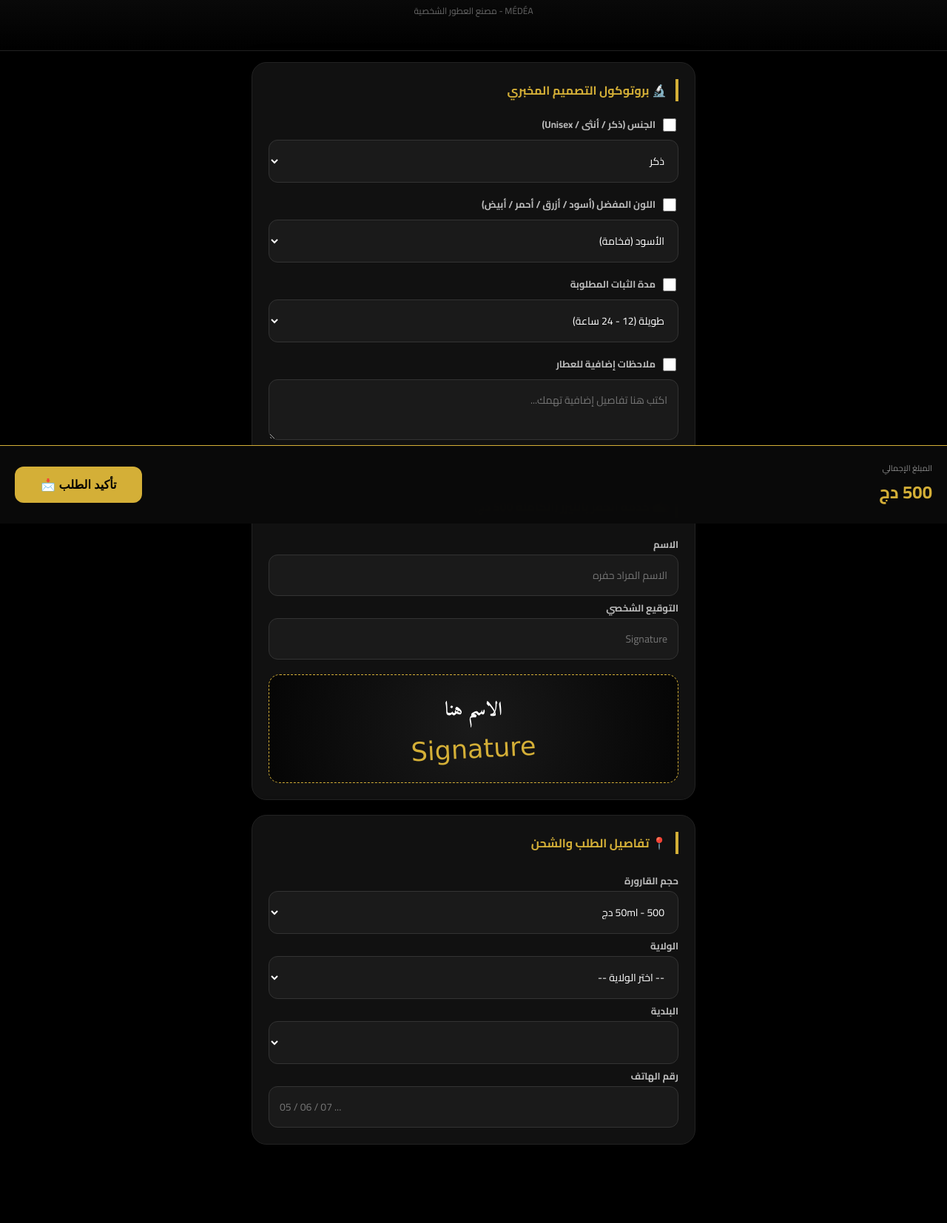
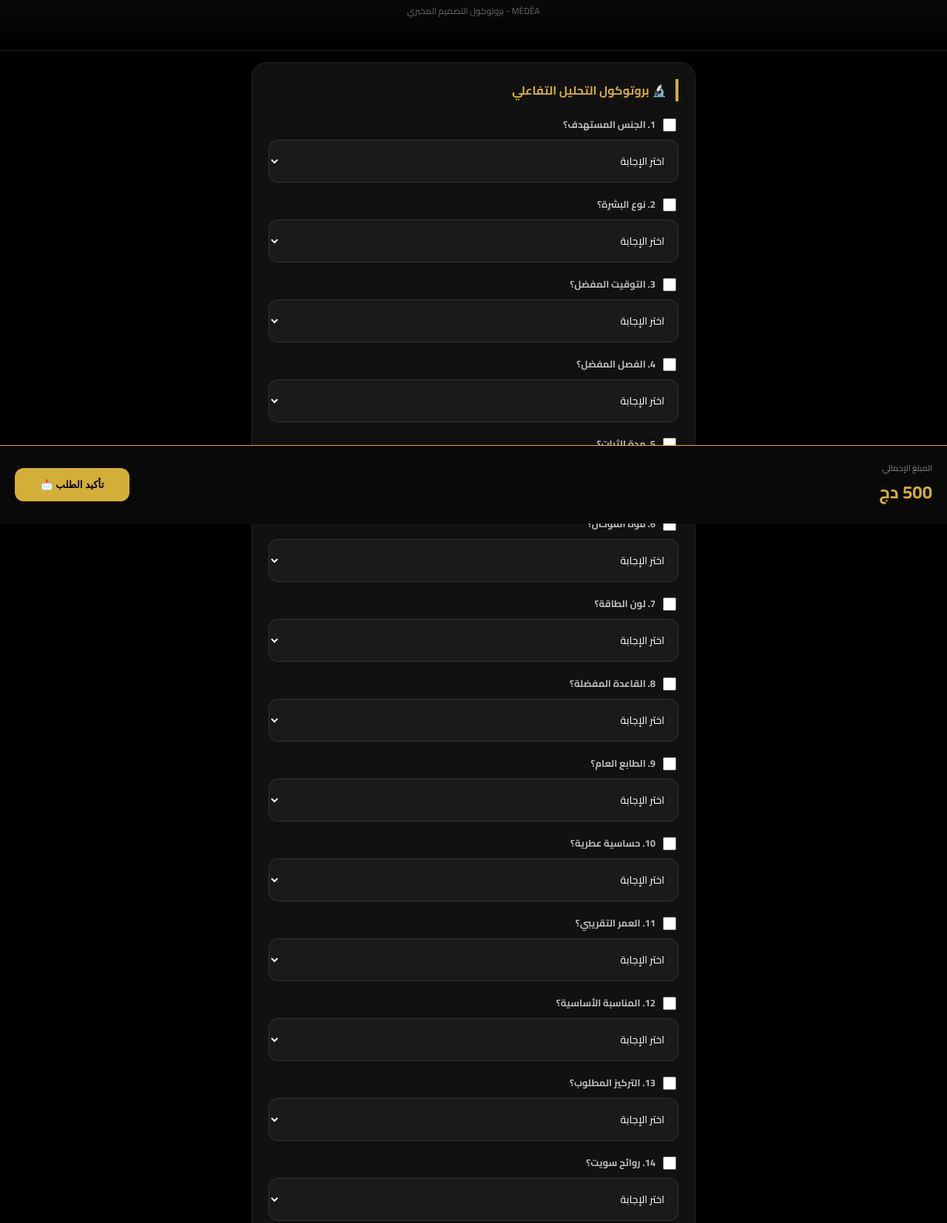
Before and after one commit to abdelhakbellatreche1-art/perfume-shop, a plain HTML site: page index.html in a window 1280 px wide. Shown: the part 92-1746 px from the top of the page at 74% size. Drawn offline with Linux system fonts and the light colour scheme; a web font is replaced by a local one.

Commit message:
Update index.html

```diff
--- a/index.html
+++ b/index.html
@@ -2,7 +2,7 @@
 <html lang="ar" dir="rtl">
 <head>
 <meta charset="UTF-8">
-<title>Perfume Lab Pro - النسخة المحدثة</title>
+<title>Perfume Lab Pro - بروتوكول تفاعلي 16 سؤالاً</title>
 <meta name="viewport" content="width=device-width, initial-scale=1.0">
 <link href="https://fonts.googleapis.com/css2?family=Amiri:ital,wght@0,700;1,700&family=Cairo:wght@400;700&family=Monsieur+La+Doulaise&display=swap" rel="stylesheet">
 <style>
@@ -11,17 +11,16 @@ body{font-family:'Cairo',sans-serif;background:var(--bg);color:#fff;margin:0;pad
 .header{text-align:center;padding:30px;border-bottom:1px solid #222;background: linear-gradient(to bottom, #151515, #000);}
 .header h1{font-family:'Amiri',serif;color:var(--gold);font-size:30px;margin:0;letter-spacing:1px;}
 .container{padding:15px;max-width:600px;margin:auto;}
-.card{background:var(--card);border-radius:20px;padding:22px;margin-bottom:20px;border:1px solid #222;box-shadow: 0 10px 30px rgba(0,0,0,0.5);}
+.card{background:var(--card);border-radius:20px;padding:22px;margin-bottom:20px;border:1px solid #222;}
 .section-title{color:var(--gold);font-size:16px;font-weight:700;margin-bottom:20px;border-right:4px solid var(--gold);padding-right:12px;}
-
 .question-row {display: flex; align-items: center; margin: 18px 0 8px;}
-.question-row input[type="checkbox"] {width: 18px; height: 18px; accent-color: var(--gold); margin-left: 10px; cursor: pointer;}
-label{font-size:13px;color:#bbb;font-weight:bold;line-height:1.5; cursor: pointer;}
-select,input[type="text"],input[type="tel"],textarea{width:100%;background:var(--input);border:1px solid #333;color:#fff;padding:14px;border-radius:12px;font-family:'Cairo';box-sizing:border-box;outline:none;transition:0.3s;font-size:14px;}
-select:focus, input:focus, textarea:focus{border-color: var(--gold); background: #222;}
+.question-row input[type="checkbox"] {width: 18px; height: 18px; accent-color: var(--gold); margin-left: 10px; pointer-events: none;}
+label{font-size:13px;color:#bbb;font-weight:bold;line-height:1.5;}
+select,input[type="text"],input[type="tel"],textarea{width:100%;background:var(--input);border:1px solid #333;color:#fff;padding:14px;border-radius:12px;font-family:'Cairo';box-sizing:border-box;outline:none;font-size:14px;transition: 0.3s;}
+select:focus, textarea:focus {border-color: var(--gold);}
 .price-bar{position:fixed;bottom:0;left:0;right:0;background:rgba(10,10,10,.98);backdrop-filter:blur(15px);padding:20px;border-top:1px solid var(--gold);display:flex;justify-content:space-between;align-items:center;z-index:1000;}
 .total-price{font-size:24px;font-weight:700;color:var(--gold);}
-.btn-order{background:var(--gold);color:#000;border:none;padding:15px 35px;border-radius:12px;font-weight:700;cursor:pointer;font-size:16px;}
+.btn-order{background:var(--gold);color:#000;border:none;padding:15px 35px;border-radius:12px;font-weight:700;cursor:pointer;}
 .engrave-preview-box{text-align:center;border:1px dashed var(--gold);border-radius:15px;padding:25px;margin-top:20px;background: radial-gradient(circle, #1a1a1a 0%, #050505 100%);}
 #previewName{font-family:'Amiri',serif;color:#fff;font-size:26px;display:block;}
 #previewSig{font-family:'Monsieur La Doulaise', cursive;color:var(--gold);font-size:35px;display:block;transform: rotate(-3deg);margin-top:10px;}
@@ -32,57 +31,67 @@ select:focus, input:focus, textarea:focus{border-color: var(--gold); background:
 
 <div class="header">
     <h1>PERFUME LAB PRO</h1>
-    <p style="color:#666;font-size:12px;">MÉDÉA - مصنع العطور الشخصية</p>
+    <p style="color:#666;font-size:12px;">MÉDÉA - بروتوكول التصميم المخبري</p>
 </div>
 
 <div class="container">
 
     <div class="card">
-        <div class="section-title">🔬 بروتوكول التصميم المخبري</div>
+        <div class="section-title">🔬 بروتوكول التحليل التفاعلي</div>
 
-        <div class="question-row">
-            <input type="checkbox" id="check1">
-            <label for="check1">الجنس (ذكر / أنثى / Unisex)</label>
-        </div>
-        <select id="psy_gender">
-            <option>ذكر</option>
-            <option>أنثى</option>
-            <option>عطر مشترك (Unisex)</option>
-        </select>
+        <div class="question-row"><input type="checkbox" id="cb1"><label>1. الجنس المستهدف؟</label></div>
+        <select id="q1" onchange="check(1)"><option value="" disabled selected>اختر الإجابة</option><option>رجالي</option><option>نسائي</option><option>Unisex</option></select>
 
-        <div class="question-row">
-            <input type="checkbox" id="check2">
-            <label for="check2">اللون المفضل (أسود / أزرق / أحمر / أبيض)</label>
-        </div>
-        <select id="psy_color">
-            <option>الأسود (فخامة)</option>
-            <option>الأزرق (انتعاش)</option>
-            <option>الأحمر (جاذبية)</option>
-            <option>الأبيض (نقاء)</option>
-        </select>
+        <div class="question-row"><input type="checkbox" id="cb2"><label>2. نوع البشرة؟</label></div>
+        <select id="q2" onchange="check(2)"><option value="" disabled selected>اختر الإجابة</option><option>دهنية</option><option>جافة</option><option>عادية</option></select>
 
-        <div class="question-row">
-            <input type="checkbox" id="check3">
-            <label for="check3">مدة الثبات المطلوبة</label>
-        </div>
-        <select id="psy_duration">
-            <option>طويلة (12 - 24 ساعة)</option>
-            <option>فائقة (ثبات لعدة أيام)</option>
-        </select>
+        <div class="question-row"><input type="checkbox" id="cb3"><label>3. التوقيت المفضل؟</label></div>
+        <select id="q3" onchange="check(3)"><option value="" disabled selected>اختر الإجابة</option><option>صباحي</option><option>مسائي</option><option>طوال اليوم</option></select>
 
-        <div class="question-row">
-            <input type="checkbox" id="check4">
-            <label for="check4">ملاحظات إضافية للعطار</label>
-        </div>
-        <textarea id="customPsy" placeholder="اكتب هنا تفاصيل إضافية تهمك..."></textarea>
+        <div class="question-row"><input type="checkbox" id="cb4"><label>4. الفصل المفضل؟</label></div>
+        <select id="q4" onchange="check(4)"><option value="" disabled selected>اختر الإجابة</option><option>شتوي</option><option>صيفي</option><option>ربيعي/خريفي</option></select>
+
+        <div class="question-row"><input type="checkbox" id="cb5"><label>5. مدة الثبات؟</label></div>
+        <select id="q5" onchange="check(5)"><option value="" disabled selected>اختر الإجابة</option><option>12 ساعة</option><option>24 ساعة</option><option>أكثر من يومين</option></select>
+
+        <div class="question-row"><input type="checkbox" id="cb6"><label>6. قوة الفوحان؟</label></div>
+        <select id="q6" onchange="check(6)"><option value="" disabled selected>اختر الإجابة</option><option>هادئ</option><option>متوسط</option><option>قوي جداً</option></select>
+
+        <div class="question-row"><input type="checkbox" id="cb7"><label>7. لون الطاقة؟</label></div>
+        <select id="q7" onchange="check(7)"><option value="" disabled selected>اختر الإجابة</option><option>أسود</option><option>أبيض</option><option>أزرق</option><option>أحمر</option></select>
+
+        <div class="question-row"><input type="checkbox" id="cb8"><label>8. القاعدة المفضلة؟</label></div>
+        <select id="q8" onchange="check(8)"><option value="" disabled selected>اختر الإجابة</option><option>أخشاب</option><option>مسك</option><option>زهور</option><option>حمضيات</option></select>
+
+        <div class="question-row"><input type="checkbox" id="cb9"><label>9. الطابع العام؟</label></div>
+        <select id="q9" onchange="check(9)"><option value="" disabled selected>اختر الإجابة</option><option>كلاسيكي</option><option>عصري</option><option>رياضي</option></select>
+
+        <div class="question-row"><input type="checkbox" id="cb10"><label>10. حساسية عطرية؟</label></div>
+        <select id="q10" onchange="check(10)"><option value="" disabled selected>اختر الإجابة</option><option>لا</option><option>نعم</option></select>
+
+        <div class="question-row"><input type="checkbox" id="cb11"><label>11. العمر التقريبي؟</label></div>
+        <select id="q11" onchange="check(11)"><option value="" disabled selected>اختر الإجابة</option><option>شبابي</option><option>متوسط العمر</option><option>وقور</option></select>
+
+        <div class="question-row"><input type="checkbox" id="cb12"><label>12. المناسبة الأساسية؟</label></div>
+        <select id="q12" onchange="check(12)"><option value="" disabled selected>اختر الإجابة</option><option>عمل</option><option>أفراح</option><option>يومي</option></select>
+
+        <div class="question-row"><input type="checkbox" id="cb13"><label>13. التركيز المطلوب؟</label></div>
+        <select id="q13" onchange="check(13)"><option value="" disabled selected>اختر الإجابة</option><option>Parfum</option><option>Extrait de Parfum</option></select>
+
+        <div class="question-row"><input type="checkbox" id="cb14"><label>14. روائح سويت؟</label></div>
+        <select id="q14" onchange="check(14)"><option value="" disabled selected>اختر الإجابة</option><option>نعم</option><option>لا</option></select>
+
+        <div class="question-row"><input type="checkbox" id="cb15"><label>15. الهواية المفضلة؟</label></div>
+        <select id="q15" onchange="check(15)"><option value="" disabled selected>اختر الإجابة</option><option>الرياضة</option><option>المطالعة</option><option>السفر</option><option>العمل</option></select>
+
+        <div class="question-row"><input type="checkbox" id="cb16"><label>16. ملاحظات إضافية؟</label></div>
+        <textarea id="q16" placeholder="اكتب ملاحظاتك..." oninput="check(16)"></textarea>
     </div>
 
     <div class="card">
-        <div class="section-title">✍️ خدمة الحفر بالليزر (الكاملة 500 دج)</div>
-        <label>الاسم</label>
-        <input id="engraveName" type="text" placeholder="الاسم المراد حفره" oninput="updateTotal()">
-        <label>التوقيع الشخصي</label>
-        <input id="engraveSig" type="text" placeholder="Signature" oninput="updateTotal()">
+        <div class="section-title">✍️ خدمة الحفر الملكي (500 دج)</div>
+        <input id="engraveName" type="text" placeholder="الاسم" oninput="updateTotal()">
+        <input id="engraveSig" type="text" placeholder="Signature" oninput="updateTotal()" style="margin-top:10px;">
         <div class="engrave-preview-box">
             <div id="previewName">الاسم هنا</div>
             <div id="previewSig">Signature</div>
@@ -90,7 +99,7 @@ select:focus, input:focus, textarea:focus{border-color: var(--gold); background:
     </div>
 
     <div class="card">
-        <div class="section-title">📍 تفاصيل الطلب والشحن</div>
+        <div class="section-title">📍 الطلب والشحن</div>
         <label>حجم القارورة</label>
         <select id="size" onchange="updateTotal()">
             <option data-p="300">30ml - 300 دج</option>
@@ -102,7 +111,7 @@ select:focus, input:focus, textarea:focus{border-color: var(--gold); background:
         <label>البلدية</label>
         <select id="commune"></select>
         <label>رقم الهاتف</label>
-        <input id="phone" type="tel" placeholder="05 / 06 / 07 ...">
+        <input id="phone" type="tel" placeholder="رقم الهاتف">
         <div id="shipBadge" class="ship-badge" style="display:none;"></div>
     </div>
 </div>
@@ -116,29 +125,28 @@ select:focus, input:focus, textarea:focus{border-color: var(--gold); background:
 </div>
 
 <script>
-const geoData = {
-    "المدية": {price: 200, communes: ["المدية", "البرواقية", "قصر البخاري", "وزرة"]},
-    "الجزائر": {price: 300, communes: ["سيدي امحمد", "الدار البيضاء", "الشراقة", "رويبة"]},
-    "البليدة": {price: 300, communes: ["البليدة", "بوفاريك", "أولاد يعيش"]},
-    "تيبازة": {price: 350, communes: ["تيبازة", "حجوط", "القليعة"]}
-};
-
+const geoData = {"المدية": {price: 200, communes: ["المدية", "البرواقية"]}, "الجزائر": {price: 300, communes: ["سيدي امحمد", "الرويبة"]}, "البليدة": {price: 300, communes: ["بوفاريك"]}, "تيبازة": {price: 350, communes: ["حجوط"]}};
 const wilayaSelect = document.getElementById("wilaya");
-const communeSelect = document.getElementById("commune");
 const totalDisplay = document.getElementById("totalDisplay");
 let shipPrice = 0;
 
-wilayaSelect.innerHTML = '<option value="">-- اختر الولاية --</option>';
 Object.keys(geoData).sort().forEach(w => wilayaSelect.add(new Option(w, w)));
+
+function check(num) {
+    const field = document.getElementById('q' + num);
+    const checkbox = document.getElementById('cb' + num);
+    if (field.value.trim() !== "") checkbox.checked = true;
+}
 
 function updateCommunes() {
     const w = wilayaSelect.value;
-    communeSelect.innerHTML = '<option value="">-- اختر البلدية --</option>';
+    const commSelect = document.getElementById("commune");
+    commSelect.innerHTML = '<option value="">-- اختر البلدية --</option>';
     if (w && geoData[w]) {
-        geoData[w].communes.forEach(c => communeSelect.add(new Option(c, c)));
+        geoData[w].communes.forEach(c => commSelect.add(new Option(c, c)));
         shipPrice = geoData[w].price;
         document.getElementById("shipBadge").style.display = "block";
-        document.getElementById("shipBadge").innerText = `شحن من المدية إلى ${w}: ${shipPrice} دج`;
+        document.getElementById("shipBadge").innerText = `شحن إلى ${w}: ${shipPrice} دج`;
     }
     updateTotal();
 }
@@ -146,30 +154,17 @@ function updateCommunes() {
 function updateTotal() {
     const s = document.getElementById("size");
     const sizePrice = parseInt(s.options[s.selectedIndex].dataset.p);
-    const engText = document.getElementById("engraveName").value.trim() || document.getElementById("engraveSig").value.trim();
-    const engCost = engText ? 500 : 0;
-
+    const engCost = (document.getElementById("engraveName").value.trim() || document.getElementById("engraveSig").value.trim()) ? 500 : 0;
     document.getElementById("previewName").textContent = document.getElementById("engraveName").value || "الاسم هنا";
     document.getElementById("previewSig").textContent = document.getElementById("engraveSig").value || "Signature";
-
     totalDisplay.textContent = sizePrice + shipPrice + engCost;
 }
 
 function sendWA() {
-    if (!wilayaSelect.value || !document.getElementById("phone").value) {
-        alert("يرجى إكمال بيانات الشحن"); return;
-    }
-
-    let msg = `*طلب عطر (مخبري متخصص)* 🏺\n` +
-              `-------------------\n` +
-              `🧪 *التحليل:* \n- الجنس: ${document.getElementById("psy_gender").value}\n- اللون: ${document.getElementById("psy_color").value}\n- الثبات: ${document.getElementById("psy_duration").value}\n` +
-              `-------------------\n` +
-              `✍️ *الحفر (+500 دج):*\n- الاسم: ${document.getElementById("engraveName").value || "بدون"}\n- التوقيع: ${document.getElementById("engraveSig").value || "بدون"}\n` +
-              `-------------------\n` +
-              `📦 *الطلب:* ${document.getElementById("size").options[document.getElementById("size").selectedIndex].text}\n` +
-              `📍 *الشحن:* ${wilayaSelect.value}\n` +
-              `💰 *الإجمالي النهائي:* ${totalDisplay.textContent} دج`;
-
+    if (!wilayaSelect.value || !document.getElementById("phone").value) { alert("أكمل البيانات"); return; }
+    let report = "";
+    for(let i=1; i<=15; i++) report += `- س${i}: ${document.getElementById('q'+i).value}\n`;
+    let msg = `*تقرير مخبري متكامل* 🔬\n-------------------\n${report}- ملاحظات: ${document.getElementById('q16').value}\n-------------------\n💰 *الإجمالي:* ${totalDisplay.textContent} دج`;
     window.location.href = `https://wa.me/213783147002?text=${encodeURIComponent(msg)}`;
 }
 updateTotal();
```
